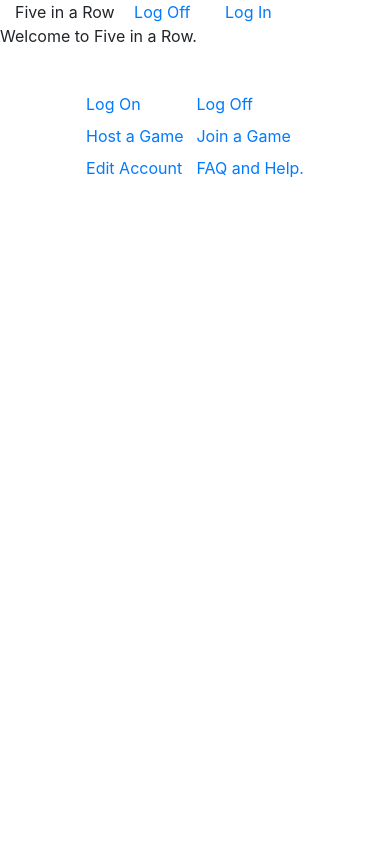
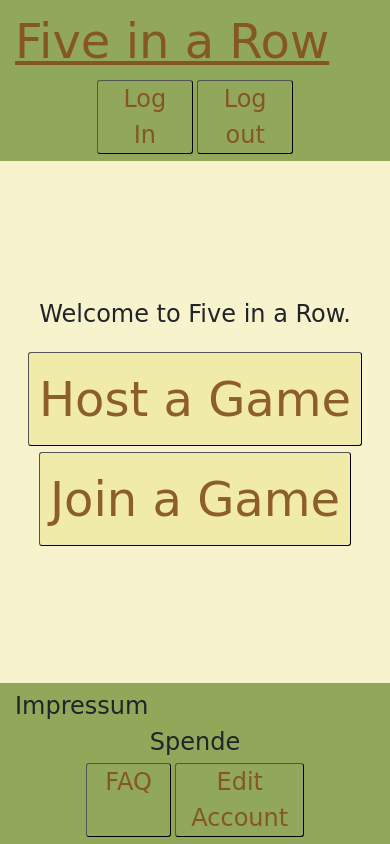
Before and after one commit to Johann4002herti/Webprojekt_Gobang_MPA, a PHP site: page /public/Homepage.html in a window 390 px wide. Run offline with PHP 8.4, Linux system fonts and the light colour scheme.

Commit message:
Bootstrap and CSS for Homepage and HostGame

```diff
--- a/public/FAQ.html
+++ b/public/FAQ.html
@@ -5,7 +5,7 @@
   <title>Five in a Row Online</title>
   <link rel="stylesheet" href="css/FIAR.css">
 </head>
-<body>
+<body id="body">
 <h1>Five in a Row Online</h1>
 
 <h2>FAQ and Help Page</h2>
--- a/public/Game/JoinGame.html
+++ b/public/Game/JoinGame.html
@@ -6,7 +6,7 @@
   <link rel="stylesheet" href="../css/FIAR.css">
 </head>
 
-<body>
+<body id="body">
 
 <h1>Five in a Row Online</h1>
 
--- a/public/Homepage.html
+++ b/public/Homepage.html
@@ -7,40 +7,84 @@
   <link rel="stylesheet" href="css/bootstrap.min.css">
 </head>
 
-<body>
-<div class="container-fluid" id="header">
-  <span>Five in a Row</span>
+<body id="body">
+<div class="container-fluid fixed-top" id="header">
+  <div class="row">
+    <span class="col-md-4 myheadline" >Five in a Row</span>
 
-  <a class="col-md-1 float-md-right" href="account/LockOff.html">Log Off</a>
-  <a class="col-md-1 float-md-right" href="account/LockOn.html">Log In</a>
+    <span class="col-md-5"></span>
+
+    <span class="col-md-3 " id="headerButtons">
+      <div class="row flex-nowrap">
+        <span class="col-md-1"></span>
+        <a class="col-md-5  myButton" href="account/LockOn.html">
+          Log In
+        </a>
+
+        <a class="col-md-5  myButton" href="account/LockOff.html">
+          Log out
+        </a>
+        <span class="col-md-1"></span>
+      </div>
+    </span>
+  </div>
+</div>
+
+
+<div class="container-fluid mainPart">
+  <div class="row">
+    <span class="col-md-4"></span>
+    <span class="col-md-4 d-flex justify-content-center">
+        <p class="centerText">
+          Welcome to Five in a Row.
+        </p>
+  </span>
+    <span class="col-md-4"></span>
+  </div>
+  <div class="row">
+    <span class="col-md-4"></span>
+    <span class="col-md-4 d-flex justify-content-center">
+        <a class="myGameButton " href="Game/HostGame.html">
+          Host a Game
+        </a>
+  </span>
+    <span class="col-md-4"></span>
+  </div>
+  <div class="row">
+    <span class="col-md-4"></span>
+    <span class="col-md-4 d-flex justify-content-center">
+        <a class="myGameButton" href="Game/JoinGame.html">
+          Join a Game
+        </a>
+  </span>
+    <span class="col-md-4"></span>
+  </div>
+
+
 
 </div>
 
+<div class="container-fluid fixed-bottom" id="footer">
+  <div class="row ">
+    <span class="col-md-3">Impressum</span>
 
-<p>
-Welcome to Five in a Row.<br/><br/>
-</p>
+    <span class="col-md-3 centerText">Spende</span>
 
+    <span class="col-md-2 centerText"></span>
 
-<footer>
-  <table class="Links">
-    <tr>
-      <td><a href="account/LockOn.html"> Log On </a></td>
-      <td>&nbsp;&nbsp;</td>
-      <td><a href="account/LockOff.html"> Log Off </a></td>
-    </tr>
-    <tr>
-      <td><a href="Game/HostGame.html"> Host a Game</a></td>
-      <td>&nbsp;&nbsp;</td>
-      <td><a href="Game/JoinGame.html"> Join a Game</a></td>
-    </tr>
-    <tr>
-      <td><a href="account/AccountEdit.html"> Edit Account </a></td>
-      <td>&nbsp;&nbsp;</td>
-      <td><a href="FAQ.html">FAQ and Help.</a></td>
-    </tr>
-  </table>
-
-</footer>
+    <span class="col-md-4 " id="footerButtons">
+      <div class="row flex-nowrap">
+        <span class="col-md-1"></span>
+        <a class="col-md-5  myButton" href="FaQ.html">
+          FAQ
+        </a>
+        <a class="col-md-5  myButton" href="account/AccountEdit.html">
+          Edit Account
+        </a>
+        <span class="col-md-1"></span>
+      </div>
+    </span>
+  </div>
+</div>
 </body>
 </html>
--- a/public/account/AccountEdit.html
+++ b/public/account/AccountEdit.html
@@ -6,7 +6,7 @@
   <link rel="stylesheet" href="../css/FIAR.css">
 </head>
 
-<body>
+<body id="body">
 
 <h1>Five in a Row Online</h1>
 
--- a/public/account/LockOff.html
+++ b/public/account/LockOff.html
@@ -6,7 +6,7 @@
   <link rel="stylesheet" href="../css/FIAR.css">
 </head>
 
-<body>
+<body id="body">
 
 <h1>Five in a Row Online</h1>
 
--- a/public/account/LockOn.html
+++ b/public/account/LockOn.html
@@ -6,7 +6,7 @@
   <link rel="stylesheet" href="../css/FIAR.css">
 </head>
 
-<body>
+<body id="body">
 
 <h1>Five in a Row Online</h1>
 
--- a/public/css/FIAR.css
+++ b/public/css/FIAR.css
@@ -1,29 +1,81 @@
 
-body{
+#body{
   background-color: rgba(226, 214, 85, 0.29);
   font-family: "Bahnschrift", "Comic Sans MS", "Franklin Gothic Book", ui-rounded;
+  font-size: x-large;
+}
+
+.myheadline{
+  color: rgba(132, 79, 29, 0.91);
+  text-align: left;
+  font-size: xxx-large;
+  text-decoration: underline;
+  padding-left: 2px;
+}
+
+.myButton{
+  background-color: rgb(145, 168, 90);
+  color: rgba(132, 79, 29, 0.91);
+  margin: 2px;
+  border: 1px outset buttonborder;
+  border-radius: 3px;
+  text-decoration: none;
   text-align: center;
 }
 
-h1{
+a:hover{
+  text-decoration: none;
   color: rgba(132, 79, 29, 0.91);
-  text-decoration: underline;
 }
 
-.Links{
-  line-height: 30px;
+.myGameButton{
+  background-color: rgba(226, 214, 85, 0.29);
+  color: rgba(132, 79, 29, 0.91);
+  margin: 2px;
+  padding: 10px;
+  border: 1px outset buttonborder;
+  border-radius: 3px;
+  text-decoration: none;
+  text-align: center;
+  font-size: xxx-large;
 }
 
-.center{
-  margin-left: auto;
-  margin-right: auto;
+#headerButtons{
+  margin: auto;
 }
 
-.bottom{
-  margin-bottom: 0px;
+#header{
+  background-color: rgb(145, 168, 90);
+  padding-top: 5px;
+  padding-bottom: 5px;
 }
 
-table{
-  margin-left: auto;
-  margin-right: auto;
+#footer{
+  background-color: rgb(145, 168, 90);
+  padding-top: 5px;
+  padding-bottom: 5px;
 }
+#footerButtons{
+  margin: auto;
+}
+
+.centerText{
+  text-align: center;
+}
+
+.mainPart{
+    margin: 0;
+    position: absolute;
+    top: 50%;
+    -ms-transform: translateY(-50%);
+    transform: translateY(-50%);
+}
+
+.formularDivs{
+  margin: 10px;
+}
+
+input[type="checkbox"] {
+  transform: scale(2);
+  margin: 10px;
+}
```
Also changed, not shown: public/Game/HostGame.html (+64 -46 lines).
